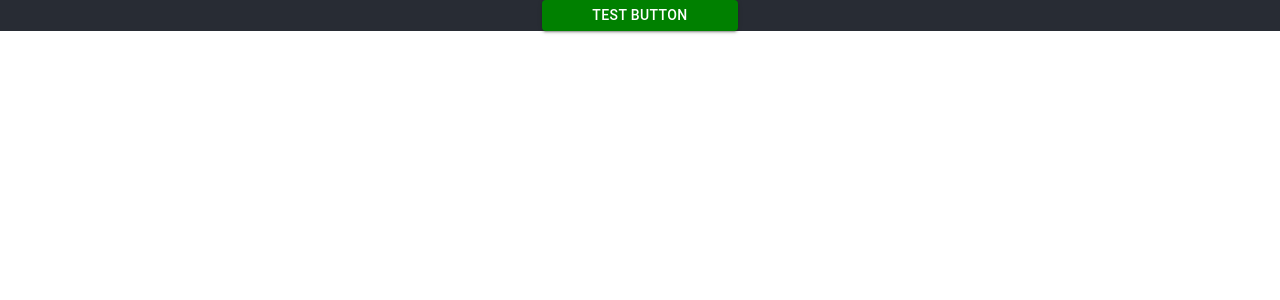
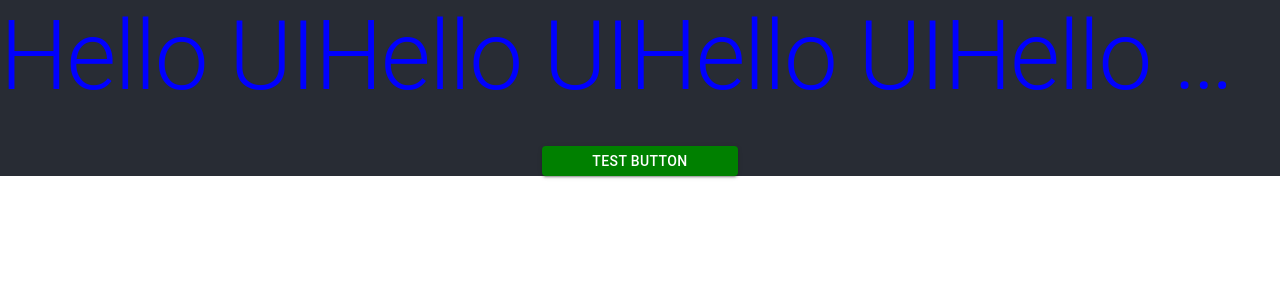
Before and after one commit to TakaShinoda/Chart-lesson, a React (Create React App) app: page / in a window 1280 px wide. Shown: the top 300 px of the page. Built offline with nearby package versions, Linux system fonts and the light colour scheme.

Commit message:
add Typography

```diff
--- a/src/components/MaterialUI.tsx
+++ b/src/components/MaterialUI.tsx
@@ -1,10 +1,13 @@
 import React, { FC } from 'react'
-import { Button, makeStyles } from '@material-ui/core'
+import { Button, makeStyles, Typography } from '@material-ui/core'
 
 const useStyles = makeStyles({
   btnStyle: {
     background: 'green',
     padding: '3px 50px',
+  },
+  typoStyle: {
+    color: 'blue',
   },
 })
 
@@ -12,6 +15,17 @@ export const MaterialUI: FC = () => {
   const classes = useStyles()
   return (
     <div>
+      <Typography
+        className={classes.typoStyle}
+        color="secondary"
+        variant="h1"
+        align="left"
+        gutterBottom
+        noWrap
+      >
+        Hello UIHello UIHello UIHello UIHello UIHello UIHello UIHello UIHello
+        UIHello UIHello UIHello UI
+      </Typography>
       <Button className={classes.btnStyle} variant="contained" color="primary">
         TEST BUTTON
       </Button>
```
